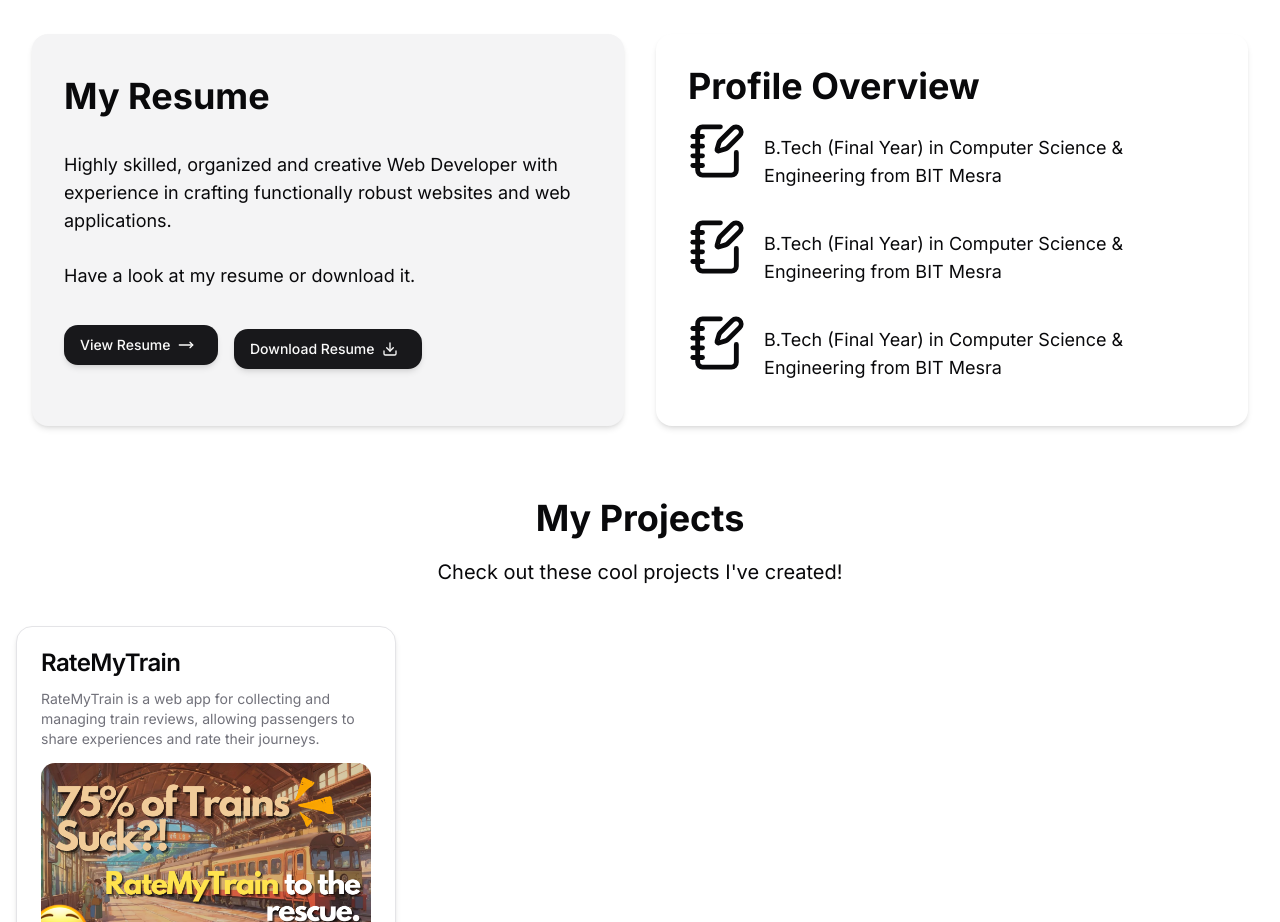
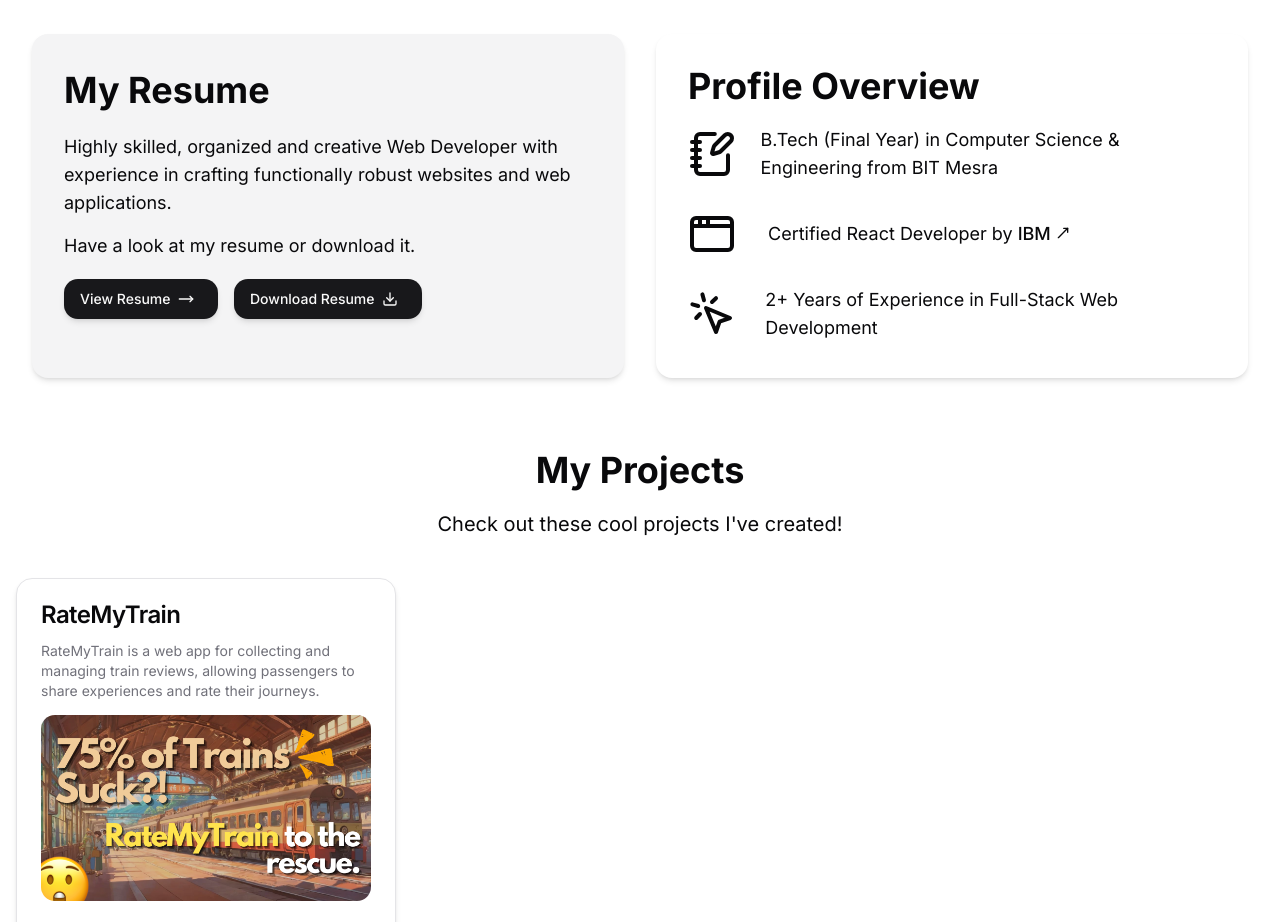
Before and after one commit to harshilshrma/my-portfolio, a Next.js app in the folder my-portfolio/: page / in a window 1280 px wide. Shown: the part 1080-2002 px from the top of the page. Built offline with nearby package versions, Linux system fonts and the light colour scheme.

Commit message:
fixed a lot of small stuff

```diff
--- a/my-portfolio/components/Contact.tsx
+++ b/my-portfolio/components/Contact.tsx
@@ -111,7 +111,7 @@ export default function ContactPage() {
     return (
         <div className="container mx-auto py-10 px-4">
             <h1 className="text-3xl md:text-4xl font-bold mb-5 text-center">Contact Me</h1>
-            <p className="text-center text-base md:text-xl mb-10">
+            <p className="text-center text-lg md:text-xl mb-10">
                 Want to work with me? Feel free to reach out through the contact form,
                 and let&apos;s get some <s>shit</s> done.
             </p>
--- a/my-portfolio/components/Footer.tsx
+++ b/my-portfolio/components/Footer.tsx
@@ -30,7 +30,7 @@ const Footer = () => {
                             className="h-auto w-auto"
                         />
                     </Link>
-                    <div className="pl-2 text-center text-base">
+                    <div className="pl-2 text-center md:text-base text-sm">
                         &#169; {currentYear} Harshil Sharma. All rights reserved.
                     </div>
                 </div>
--- a/my-portfolio/components/Projects.tsx
+++ b/my-portfolio/components/Projects.tsx
@@ -23,7 +23,7 @@ export default function Projects() {
     return (
         <section className="my-8">
             <h1 className="text-3xl md:text-4xl font-bold text-center mb-5">My Projects</h1>
-            <p className="text-center text-base md:text-xl mb-10">
+            <p className="text-center text-lg md:text-xl mb-10">
             Check out these cool projects I&apos;ve created!
             </p>
             <div className="grid grid-cols-1 md:grid-cols-3 gap-6">
--- a/my-portfolio/components/Recommendations.tsx
+++ b/my-portfolio/components/Recommendations.tsx
@@ -31,7 +31,7 @@ export default function Recommendations() {
     return (
         <div className="container mx-auto py-10">
             <h1 className="text-3xl md:text-4xl font-bold mb-5 text-center">Recommendations</h1>
-            <p className="text-center text-base md:text-xl mb-10">
+            <p className="text-center text-lg md:text-xl mb-10">
                 Have a look at these heartfelt recommendations from the fantastic individuals I&apos;ve had the joy of working alongside!
             </p>
             <div className="text-center">
@@ -49,13 +49,13 @@ export default function Recommendations() {
                     {recommendations.map((recommendation, index) => (
                         <CarouselItem key={index} className="pl-4">
                             <div className="p-1">
-                                <Card className={cn("shadow-md flex flex-row items-center")}>
-                                    <div className="flex-shrink-0 h-16 w-16 md:h-32 md:w-32 rounded-full overflow-hidden m-4">
+                                <Card className={cn("shadow-md flex md:flex-row flex-col items-center")}>
+                                    <div className="flex-shrink-0 h-24 w-24 md:h-32 md:w-32 rounded-full overflow-hidden m-4">
                                         <img className="h-full w-full object-cover" src={recommendation.image} alt={`${recommendation.name}`} />
                                     </div>
                                     <div className="flex flex-col ml-2">
                                         <CardHeader className="pt-4 pl-4 pr-4 pb-0">
-                                            <CardTitle>{recommendation.name}</CardTitle>
+                                            <CardTitle className="">{recommendation.name}</CardTitle>
                                             <CardDescription className="text-base">{recommendation.position} at {recommendation.company}</CardDescription>
                                         </CardHeader>
                                         <CardContent className="pt-2 pl-4 pr-4 pb-4 flex-grow">
--- a/my-portfolio/components/Resume.tsx
+++ b/my-portfolio/components/Resume.tsx
@@ -1,10 +1,11 @@
 import React, { useState, useEffect, useRef } from "react";
-import { MoveRight, Download, NotebookPen } from 'lucide-react';
+import { MoveRight, MoveUpRight, Download, NotebookPen, AppWindow, MousePointerClick } from 'lucide-react';
 import { useTheme } from 'next-themes';
 import { useToast } from "@/components/ui/use-toast";
 import { Button } from "@/components/ui/button";
 import Image from "next/image";
 import { ToastAction } from "@/components/ui/toast";
+import Link from "next/link";
 
 export default function Resume() {
     const audioRef = useRef<HTMLAudioElement | null>(null);
@@ -63,11 +64,11 @@ export default function Resume() {
                         Have a look at my resume or download it.
                     </p>
 
-                    <div className="flex flex-col md:flex-row items-center grid-cols-1 md:grid-cols-2 md:space-x-4 space-y-2 mb-4">
-                        <Button type="submit" onClick={handleViewResume} className="shadow-md">
+                    <div className="flex flex-col md:flex-row items-center grid-cols-1 md:grid-cols-2 md:space-x-4 mb-4">
+                        <Button type="submit" onClick={handleViewResume} className="shadow-md mb-2">
                             View Resume &nbsp;<MoveRight className="mr-2 h-4 w-4" />
                         </Button>
-                        <Button type="submit" onClick={handleDownloadResume} className="shadow-md">
+                        <Button type="submit" onClick={handleDownloadResume} className="shadow-md mb-2">
                             Download Resume &nbsp;<Download className="mr-2 h-4 w-4" />
                         </Button>
                     </div>
@@ -77,23 +78,26 @@ export default function Resume() {
                 <div className="bg-background p-8 rounded-lg shadow-md">
                     <div className="space-y-4">
                         <h1 className="text-3xl md:text-4xl font-bold text-left mb-1">Profile Overview</h1>
-                        <div className="flex items-center space-y-4 md:space-y-0 md:space-x-4">
-                            <div className="w-16 h-16 md:w-20 md:h-20 relative">
-                                <NotebookPen width={58} height={58} />
+                        <div className="flex items-center md:space-y-0 md:space-x-4">
+                            <div className="w-16 h-16 md:w-18 md:h-18 flex items-center">
+                                <NotebookPen width={48} height={48} />
                             </div>
-                            <p className="text-base md:text-lg">B.Tech (Final Year) in Computer Science & Engineering from BIT Mesra</p>
+                            <p className="text-sm md:text-lg pl-2">B.Tech (Final Year) in Computer Science & Engineering from BIT Mesra</p>
                         </div>
-                        <div className="flex items-center space-y-4 md:space-y-0 md:space-x-4">
-                            <div className="w-16 h-16 md:w-20 md:h-20 relative">
-                                <NotebookPen width={58} height={58} />
+                        <div className="flex items-center md:space-y-0 md:space-x-4">
+                            <div className="w-16 h-16 md:w-18 md:h-18 flex items-center">
+                                <AppWindow width={48} height={48} />
                             </div>
-                            <p className="text-base md:text-lg">B.Tech (Final Year) in Computer Science & Engineering from BIT Mesra</p>
+                            <p className="text-sm md:text-lg text-left">Certified React Developer by <Link href="https://www.coursera.org/account/accomplishments/verify/HHU9YAVQ94VX" target="_blank" rel="noopener noreferrer" className="font-medium no-underline hover:underline">
+                                IBM
+                                <MoveUpRight width={16} height={16} className="inline-block ml-1 mb-1" />
+                            </Link></p>
                         </div>
-                        <div className="flex items-center space-y-4 md:space-y-0 md:space-x-4">
-                            <div className="w-16 h-16 md:w-20 md:h-20 relative">
-                                <NotebookPen width={58} height={58} />
+                        <div className="flex items-center md:space-y-0 md:space-x-4">
+                            <div className="w-16 h-16 md:w-18 md:h-18 flex items-center">
+                                <MousePointerClick width={48} height={48} />
                             </div>
-                            <p className="text-base md:text-lg">B.Tech (Final Year) in Computer Science & Engineering from BIT Mesra</p>
+                            <p className="text-sm md:text-lg">2+ Years of Experience in Full-Stack Web Development</p>
                         </div>
                     </div>
                 </div>
```
